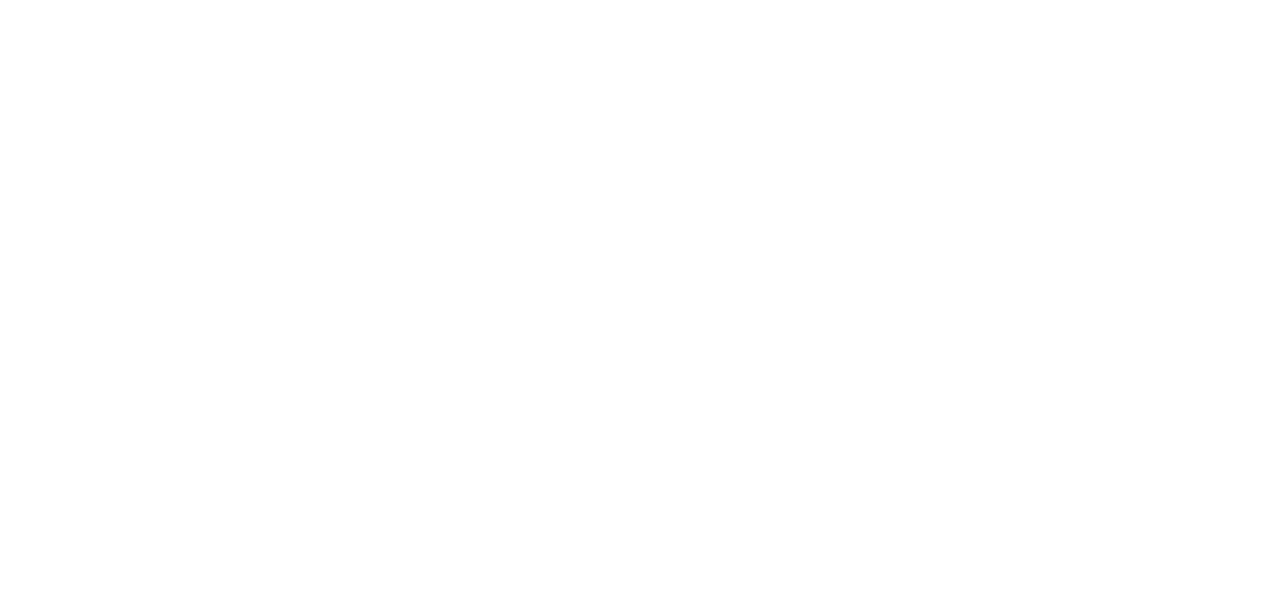
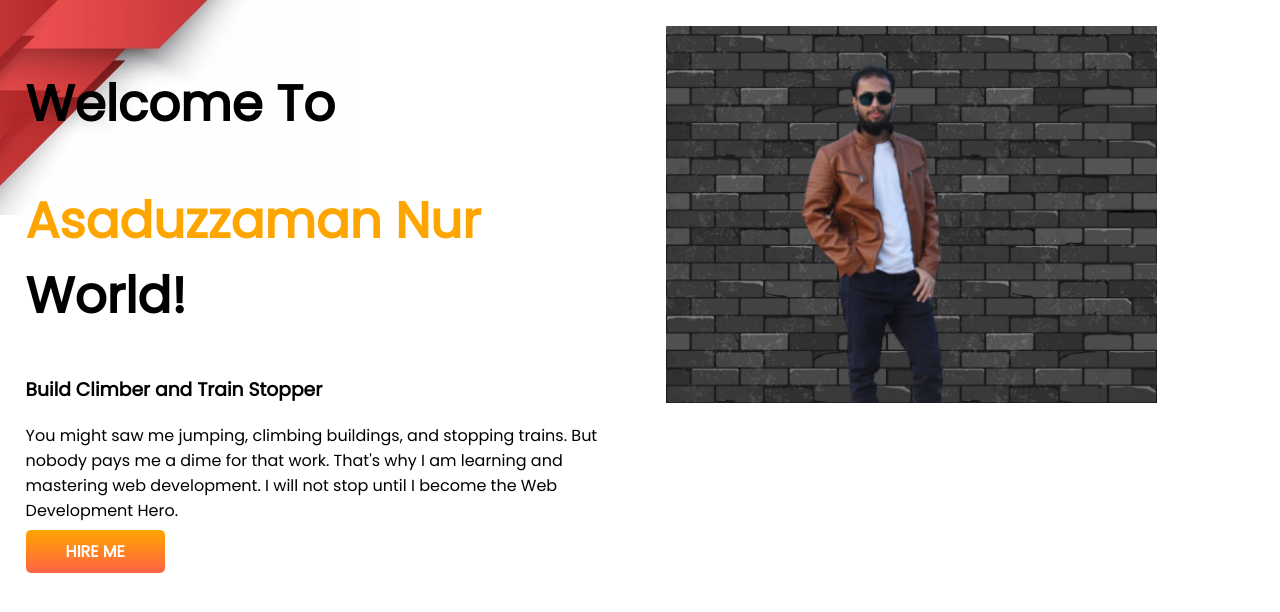
Before and after one commit to asadhero/developer-portfolio, a plain HTML site: page index.html in a window 1280 px wide. Drawn offline with Linux system fonts and the light colour scheme.

Commit message:
top banner added

```diff
--- a/index.html
+++ b/index.html
@@ -1,13 +1,34 @@
 <!DOCTYPE html>
 <html lang="en">
+
 <head>
     <meta charset="UTF-8">
     <meta http-equiv="X-UA-Compatible" content="IE=edge">
     <meta name="viewport" content="width=device-width, initial-scale=1.0">
     <title>asad portfolio</title>
+    <link rel="preconnect" href="https://fonts.googleapis.com">
+    <link rel="preconnect" href="https://fonts.gstatic.com" crossorigin>
+    <link href="https://fonts.googleapis.com/css2?family=Poppins&display=swap" rel="stylesheet">
     <link rel="stylesheet" href="style.css">
 </head>
+
 <body>
+    <section class="top-banner">
+        <div class="half-width">
+            <h1>Welcome To</h1>
+            <h1><span class="orange-color">Asaduzzaman Nur</span> World!</h1>
+            <h3>Build Climber and Train Stopper</h3>
+            <p>You might saw me jumping, climbing buildings, and stopping trains. But nobody pays me a dime for that
+                work.
+                That's why I am learning and mastering web development. I will not stop until I become the Web
+                Development
+                Hero.</p>
+            <a class="link-button" target="_blank" href="https://www.linkedin.com/in/asaduzzaman-nur-039a49216/">HIRE
+                ME</a>
+        </div>
+        <div class="half-width"> <img src="images/Nur.png" alt=""></div>
+    </section>
 
 </body>
+
 </html>
--- a/style.css
+++ b/style.css
@@ -0,0 +1,32 @@
+body{
+    font-family: 'Poppins', sans-serif;
+    margin: 0;
+}
+h1{
+    font-size: 50px;
+}
+.orange-color{
+    color: orange;
+}
+section{
+    display: flex;
+}
+.half-width{
+    width: 50%;
+    padding-left: 2%;
+    padding-top: 2%;
+}
+.half-width img{
+    width: 80%;
+}
+.link-button{
+    text-decoration: none;
+    background-image: linear-gradient(orange, tomato);
+    padding: 10px 40px;
+    border-radius: 5px;color: white;
+    font-weight: 700;
+}
+.top-banner{
+    background-image: url(images/banner.png);
+    background-repeat: no-repeat;
+}
```
Also changed, not shown: images/Nur.png (added), images/banner.png (added).
